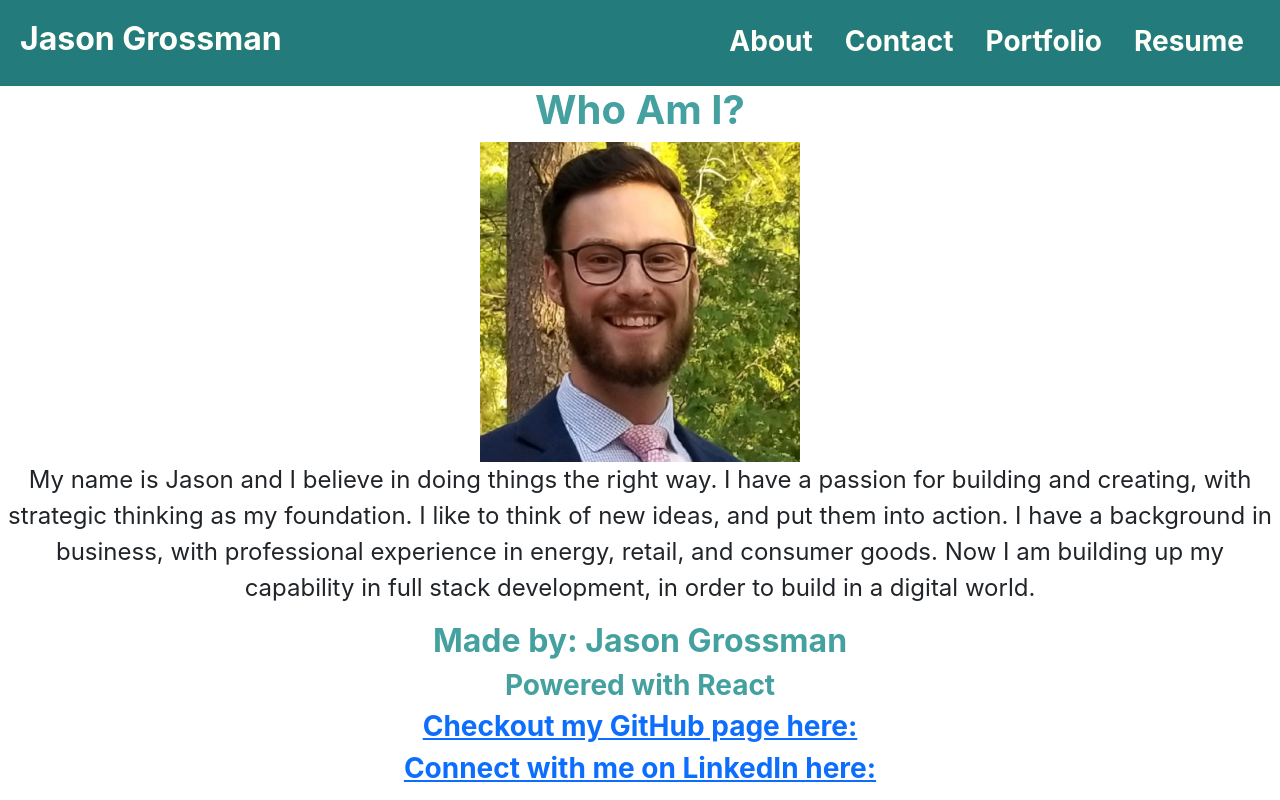
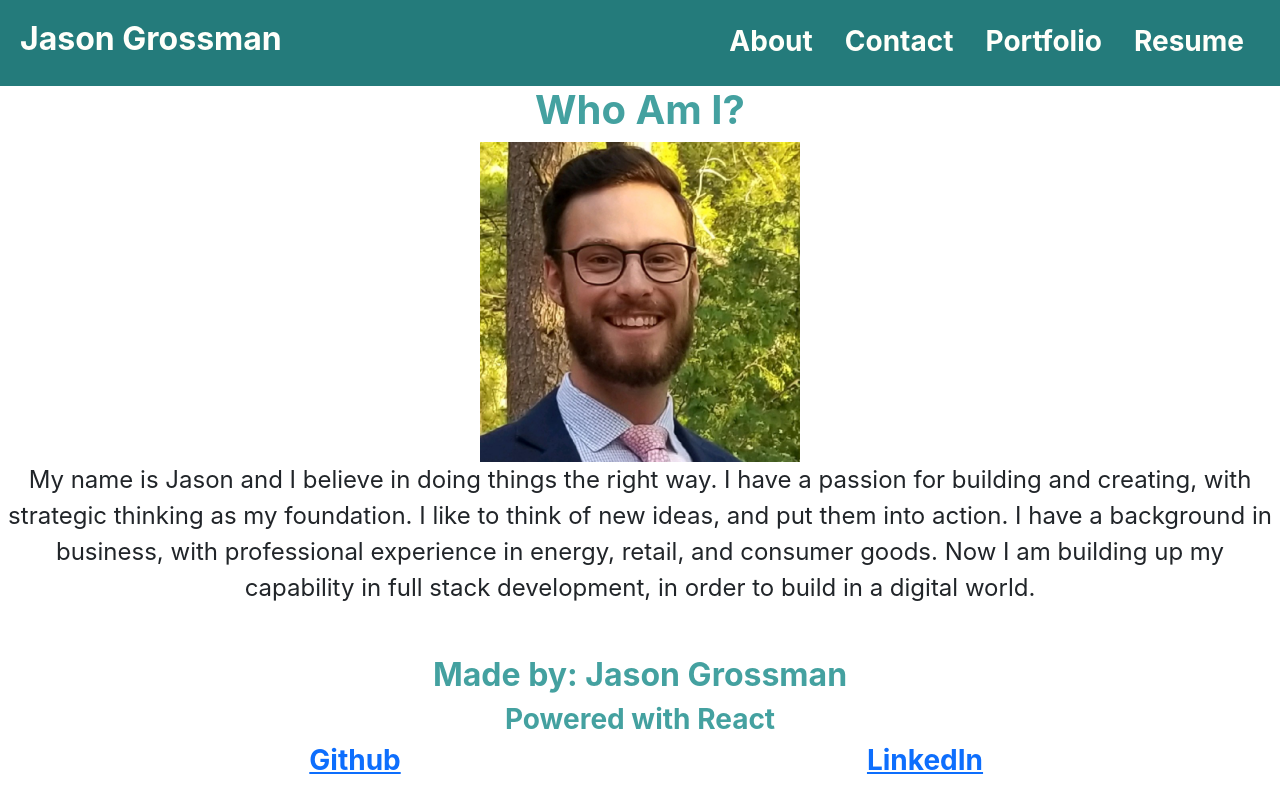
Before and after one commit to jasongrossman/personal-portfolio, a React (Create React App) app: page / in a window 1280 px wide. Built offline with nearby package versions, Linux system fonts and the light colour scheme.

Commit message:
footer styling

```diff
--- a/src/App.css
+++ b/src/App.css
@@ -187,6 +187,12 @@ footer {
   margin-top: 50px;
 }
 
+
+.footer-links {
+  position: absolute;
+  right: 50px;
+}
+
 @keyframes App-logo-spin {
   from {
     transform: rotate(0deg);
--- a/src/components/Footer/index.js
+++ b/src/components/Footer/index.js
@@ -3,25 +3,27 @@ import React from 'react';
 function Footer() {
 
     return(
-        <footer className="row">
-            <div>
-                <h2 className="col mx-1" id="footer-name">
+        <footer className="container">
+            <div className="row footer-name">
+                <h2>
                     Made by: Jason Grossman
                 </h2>
                 <h3>
                     Powered with React
                 </h3>
-            <h3 className="col mx-2">
+            </div>
+            <div className="row">
+                <h3 className="col">
                     <span>
                         <a href="https://github.com/jasongrossman">
-                    Checkout my GitHub page here:
+                        Github
                         </a>
                     </span>
                 </h3>
-            <h3 className="col mx-2">
+                <h3 className="col">
                     <span>
                         <a href="https://www.linkedin.com/in/jason-grossman-1a082430/">
-                    Connect with me on LinkedIn here:
+                        LinkedIn
                         </a>
                     </span>
                 </h3>
```
Lines whose indentation alone changed are shown as unchanged.
